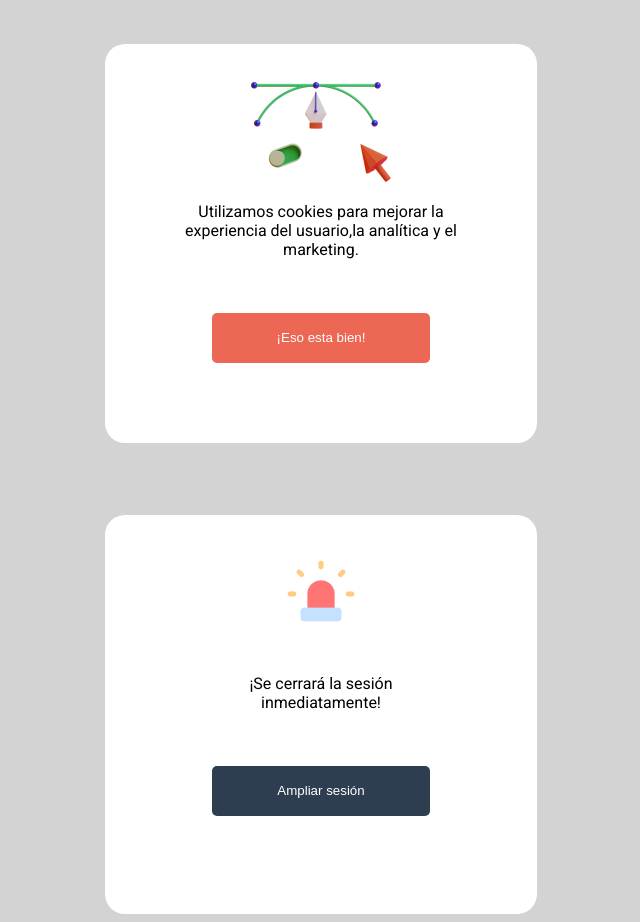
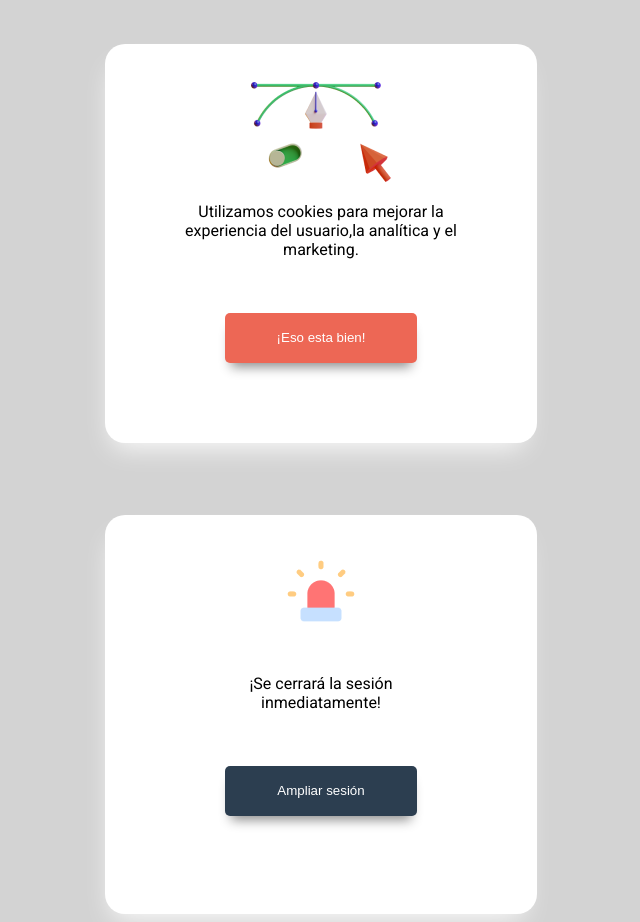
Before and after one commit to bnjj/bookish-octo-computing-machine, a plain HTML site: page index.html in a window 1280 px wide. Shown: the whole page, without its empty margins (319-959 px from the left). Drawn offline with Linux system fonts and the light colour scheme.

Commit message:
Sombras agregadas

```diff
--- a/styles.css
+++ b/styles.css
@@ -21,8 +21,9 @@ div
 
 
 
-
-
+    -webkit-box-shadow: -3px 14px 27px -10px rgba(255,255,255,0.94);
+    -moz-box-shadow: -3px 14px 27px -10px rgba(255,255,255,0.94);
+    box-shadow: -3px 14px 27px -10px rgba(255,255,255,0.94);
 
 
 }
@@ -30,10 +31,14 @@ div
 button
 {
 border: none;
-padding:4% 15%;
+padding:4% 12%;
 
 
 border-radius:5px;
+
+-webkit-box-shadow: 0px 10px 12px -6px rgba(0,0,0,0.45);
+-moz-box-shadow: 0px 10px 12px -6px rgba(0,0,0,0.45);
+box-shadow: 0px 10px 12px -6px rgba(0,0,0,0.45);
 }
 
 #button1
```
